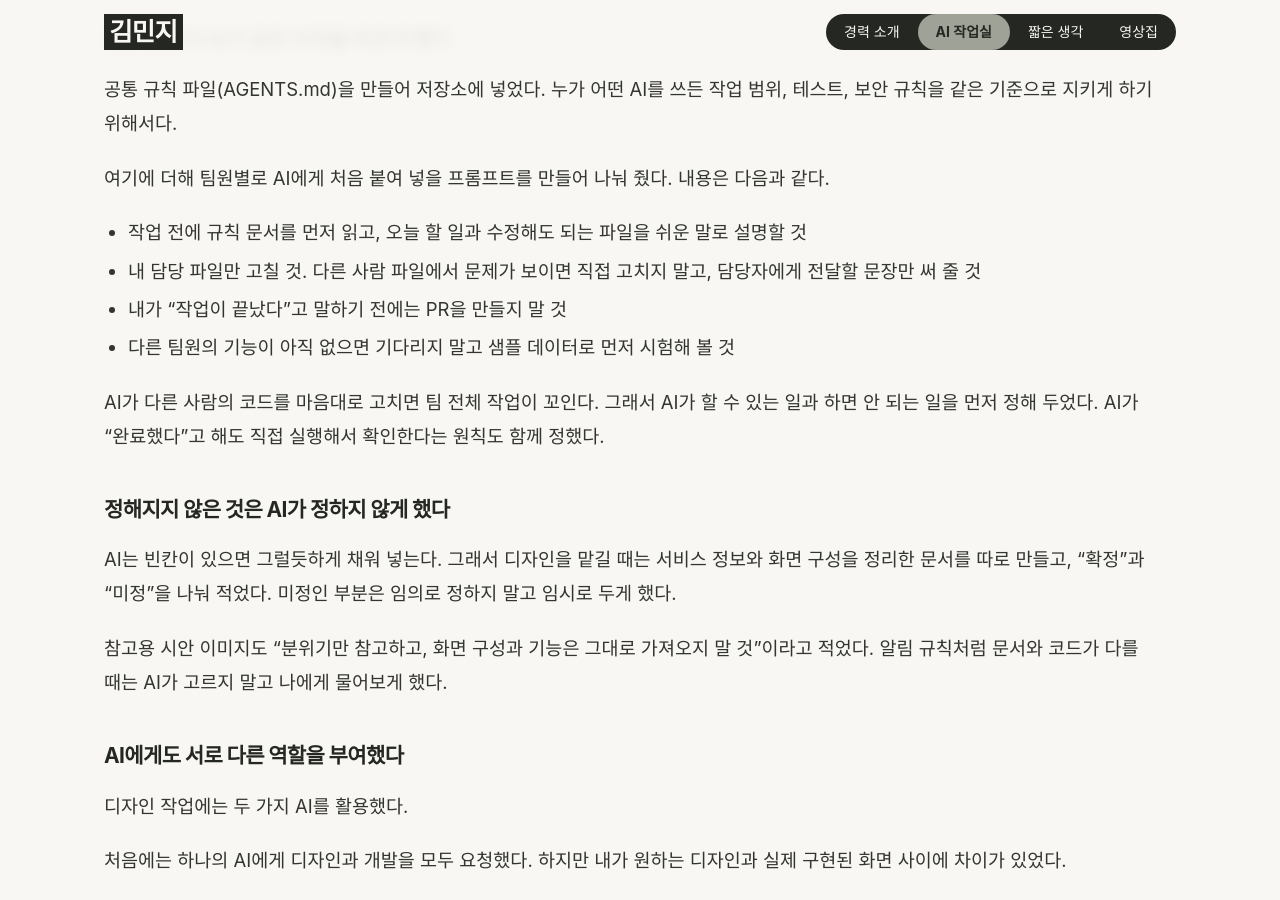
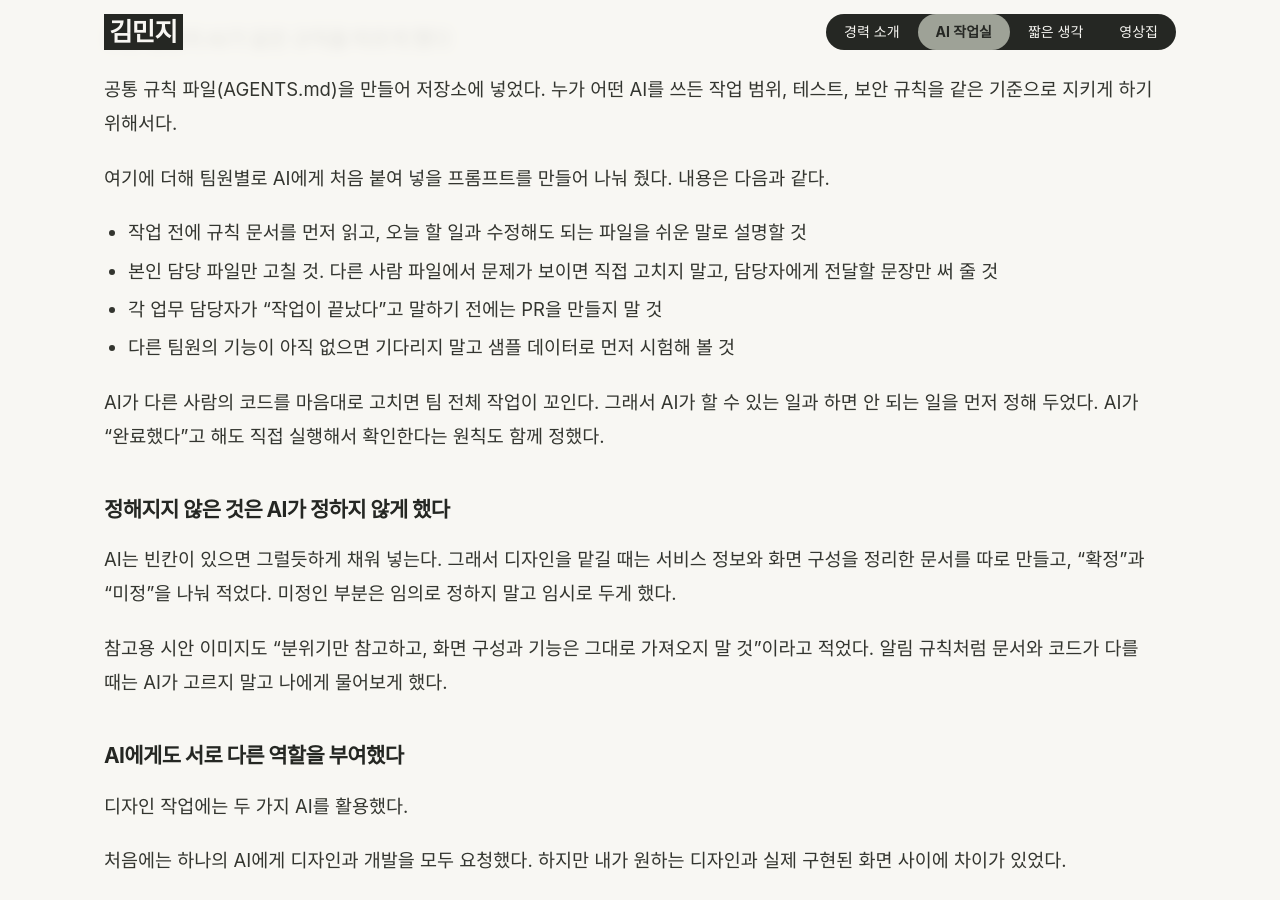
Before and after one commit to k-im-rose/k-im-rose.github.io, a Jekyll site: the page built from _posts/2026-11-26-office-reset.md, in a window 1280 px wide and 900 px high, scrolled down 12338 px. Built offline with Jekyll 4.4.1, drawn with Linux system fonts in a browser that asks for light colours; some web fonts are replaced; some of the changed text lies outside the part shown.

Commit message:
잠깐만 휴식 글: AI 규칙 표현 정정, 서브 에이전트 계획 문장 추가
Co-Authored-By: Claude Opus 5.5 <noreply@anthropic.com>

```diff
--- a/_posts/2026-11-26-office-reset.md
+++ b/_posts/2026-11-26-office-reset.md
@@ -191,8 +191,8 @@ PR 규칙도 따로 정했다. PR이 하나 올라올 때마다 누군가의 작
 여기에 더해 팀원별로 AI에게 처음 붙여 넣을 프롬프트를 만들어 나눠 줬다. 내용은 다음과 같다.
 
 - 작업 전에 규칙 문서를 먼저 읽고, 오늘 할 일과 수정해도 되는 파일을 쉬운 말로 설명할 것
-- 내 담당 파일만 고칠 것. 다른 사람 파일에서 문제가 보이면 직접 고치지 말고, 담당자에게 전달할 문장만 써 줄 것
-- 내가 "작업이 끝났다"고 말하기 전에는 PR을 만들지 말 것
+- 본인 담당 파일만 고칠 것. 다른 사람 파일에서 문제가 보이면 직접 고치지 말고, 담당자에게 전달할 문장만 써 줄 것
+- 각 업무 담당자가 "작업이 끝났다"고 말하기 전에는 PR을 만들지 말 것
 - 다른 팀원의 기능이 아직 없으면 기다리지 말고 샘플 데이터로 먼저 시험해 볼 것
 
 AI가 다른 사람의 코드를 마음대로 고치면 팀 전체 작업이 꼬인다. 그래서 AI가 할 수 있는 일과 하면 안 되는 일을 먼저 정해 두었다. AI가 "완료했다"고 해도 직접 실행해서 확인한다는 원칙도 함께 정했다.
@@ -226,6 +226,8 @@ Claude Code가 구현한 화면을 스크린샷으로 확인하고, 다시 ChatG
 복잡한 기능 구현과 코드 통합에는 Sonnet을 활용하고, 방향이 확정된 디자인 수정에는 Haiku를 활용하기도 했다.
 
 하나의 AI에게 모든 것을 맡기기보다, 각 AI가 잘할 수 있는 일을 나누고 내가 그 사이에서 판단하는 방식이 효과적이었다.
+
+다음에는 Claude Code의 서브 에이전트를 활용해 구현과 디자인 검수 같은 일을 AI끼리 주고받게 하고, 나는 방향을 정하고 최종 판단하는 일에 더 집중해 볼 생각이다.
 
 <figure class="shot">
   <img src="/assets/images/office-reset/office-reset-0-ai-roles.png" alt="사람과 AI의 역할 분담 구조. 맨 위 PM 김민지(기획·판단·승인)에서 AI 디자이너 ChatGPT(디자인·에셋·검수)와 AI 개발자 Claude Code(개발·테스트·구현)로 나뉘고, 두 AI 사이에 디자인 명세 전달과 구현 결과 피드백이 오간다" loading="lazy">
```
